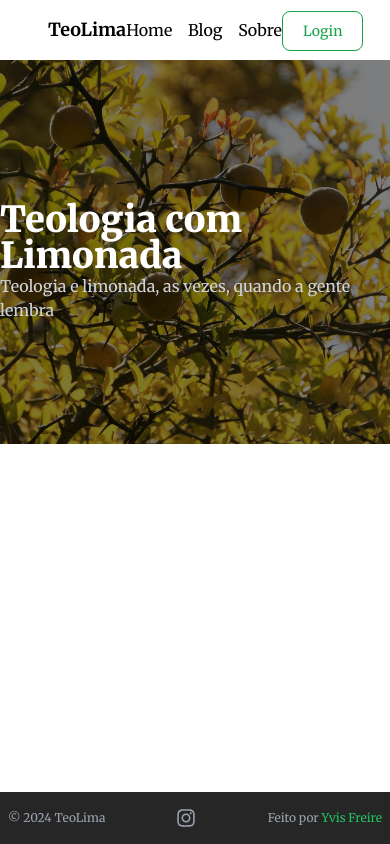
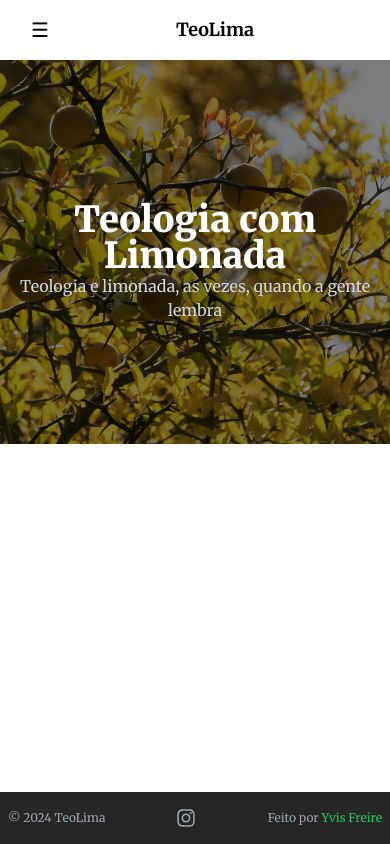
Before and after one commit to yvisfreire/theology-blog, a Next.js app in the folder client/: page / in a window 390 px wide. Built offline with nearby package versions, Linux system fonts and the light colour scheme.

Commit message:
feat: some responsivenes, especially on postcard and navbar

```diff
--- a/client/src/app/about/page.js
+++ b/client/src/app/about/page.js
@@ -1,4 +1,3 @@
-import Image from "next/image";
 
 export default function About() {
     return (
@@ -7,7 +6,7 @@ export default function About() {
                 <div className="absolute inset-0 bg-black opacity-50" />
                 <h1 className="relative text-4xl font-black leading-none py-5">Sobre nós</h1>
             </div>
-            <div className="p-4 mx-64 my-4">
+            <div className="lg:mx-72 md:mx-32 sm:mx-24 mx-12 my-6">
                 <p>Lorem ipsum dolor sit amet, consectetur adipiscing elit. Integer ut sollicitudin neque. Lorem ipsum dolor sit amet, consectetur adipiscing elit. Morbi vitae nunc posuere, placerat nibh ac, porta turpis. Phasellus sit amet finibus ex. Sed at pretium erat, a sollicitudin erat. Sed tempor eget nisl ut molestie. Nulla sit amet dolor eros. Donec in nisi tellus. Aliquam maximus urna ut nisi mattis laoreet. Ut a tempus quam. Proin vestibulum elit eget faucibus dictum. Maecenas commodo elit ut ex varius, ac lacinia leo ullamcorper. Suspendisse sed tempus ligula. Phasellus non elit facilisis metus vestibulum mollis vel quis mi. Donec dignissim semper leo a commodo. Sed et congue erat.</p>
                 <p className="mt-4">Integrantes:</p>
                 <ul className="list-disc list-inside">
--- a/client/src/app/page.js
+++ b/client/src/app/page.js
@@ -4,8 +4,8 @@ export default function Home() {
     <div className="bg-gray-50">
       <div className="relative flex flex-col items-center justify-center text-white h-96 w-full bg-cover bg-center bg-no-repeat bg-[url('/limoeiro.jpg')]">
         <div className="absolute inset-0 bg-black opacity-50" />
-        <h1 className="relative text-4xl font-black leading-none pt-5">Teologia com Limonada</h1>
-        <p className="relative text-gray-300">Teologia e limonada, as vezes, quando a gente lembra</p>
+        <h1 className="relative text-center text-4xl font-black leading-none pt-5">Teologia com Limonada</h1>
+        <p className="relative text-center text-gray-300">Teologia e limonada, as vezes, quando a gente lembra</p>
       </div>
     </div>
   );
--- a/client/src/components/Dropdown.js
+++ b/client/src/components/Dropdown.js
@@ -33,7 +33,7 @@ export default function Dropdown() {
 
     return (
         <div>
-            <button onClick={toggle} className="flex mx-5 text-sm bg-gray-800 rounded-full md:me-0 focus:ring-4 focus:ring-green-500" type="button">
+            <button onClick={toggle} className="flex text-sm bg-gray-800 rounded-full md:me-0 focus:ring-4 focus:ring-green-500" type="button">
                 <span className="sr-only">Open user menu</span>
                 <img className="w-10 h-10 rounded-full" src={imgSrc} alt="Profile picture" onError={handleImageError} />
             </button>
--- a/client/src/components/Navbar.js
+++ b/client/src/components/Navbar.js
@@ -1,20 +1,33 @@
 'use client';
 
 import Link from 'next/link';
-import { useContext } from 'react';
+import { useContext, useState } from 'react';
 import AuthContext from '@/contexts/AuthContext';
 import Dropdown from './Dropdown';
 
 export default function Navbar() {
 	const { isAuthenticated } = useContext(AuthContext);
+	const [menuOpen, setMenuOpen] = useState(false);
+
+	const toggleMenu = () => {
+		setMenuOpen(!menuOpen);
+	};
 
 	return (
-		<nav className="flex justify-between items-center w-full px-12 py-4">
-			<div>
-				<Link href="/" className="text-lg font-bold hover:text-green-600 transition-all">TeoLima</Link>
+		<nav className="flex flex-col md:flex-row justify-between items-center w-full px-5 md:px-12 py-4">
+			<div className="flex justify-between w-full md:w-auto items-center">
+				<button className="md:hidden text-xl w-10" onClick={toggleMenu}>
+					{menuOpen ? '✕' : '☰'}
+				</button>
+				<Link href="/" className="text-lg font-bold hover:text-green-600 transition-all mx-auto md:mx-0">TeoLima</Link>
+				{isAuthenticated && (
+					<div className="md:hidden">
+						<Dropdown />
+					</div>
+				)}
 			</div>
-			<div className="flex grow justify-center">
-				<ul className="flex items-center gap-[4vw]">
+			<div className={`flex flex-col md:flex-row grow justify-center mt-4 md:mt-0 ${menuOpen ? 'block' : 'hidden'} md:block`}>
+				<ul className="flex flex-col md:flex-row justify-center items-center gap-6 md:gap-[4vw]">
 					<li className="hover:text-green-600 transition-all">
 						<Link href="/">Home</Link>
 					</li>
@@ -26,9 +39,11 @@ export default function Navbar() {
 					</li>
 				</ul>
 			</div>
-			<div>
+			<div className={`${menuOpen ? 'block mt-4 md:mt-0' : 'hidden'} md:block`}>
 				{isAuthenticated ? (
-					<Dropdown />
+					<div className="hidden md:block">
+						<Dropdown />
+					</div>
 				) : (
 					<Link href="/login" className="text-green-600 hover:bg-green-600 hover:text-white border border-green-600 px-5 py-2.5 text-sm rounded-lg transition-all">Login</Link>
 				)}
--- a/client/src/components/PostCard.js
+++ b/client/src/components/PostCard.js
@@ -1,5 +1,4 @@
 import Link from "next/link";
-import { parseCookies } from "nookies";
 import { useState } from "react";
 
 export default function PostCard({ post }) {
@@ -11,9 +10,9 @@ export default function PostCard({ post }) {
     };
 
     return (
-        <div className="flex items-start h-48 rounded-xl overflow-hidden shadow-lg hover:scale-105 transition-all">
-            <Link href={`/blog/${post.slug}`} className="flex-shrink-0">
-                <div className="relative lg:w-64 w-32 h-48">
+        <div className="flex flex-col md:flex-row items-start h-auto md:h-48 rounded-xl overflow-hidden shadow-lg hover:scale-105 transition-all">
+            <Link href={`/blog/${post.slug}`} className="w-full md:w-64 h-48 flex-shrink-0">
+                <div className="relative w-full h-full">
                     <img
                         className="absolute inset-0 w-full h-full rounded-xl object-cover object-[50%_25%]"
                         src={post.imgUrl || "/limoeiro-alt.jpg"}
@@ -26,14 +25,14 @@ export default function PostCard({ post }) {
                     <Link href={`/blog/${post.slug}`} className="font-bold text-lg mb-1">{post.title}</Link>
                     <p className="text-gray-600 text-sm mb-2">{post.subtitle}</p>
                 </div>
-                <div className="flex justify-between text-xs">
+                <div className="flex items-center justify-between gap-4 md:flex-row text-xs">
                     <div className="flex items-center gap-2">
                         <img src={imgSrc} onError={handleImageError} alt="Foto de perfil" className="h-8 w-8 rounded-full"></img>
                         <p className="text-gray-700">
                             {post.author.name}
                         </p>
                     </div>
-                    <div className="flex items-center gap-2">
+                    <div className="flex items-center gap-2 mt-2 md:mt-0">
                         <p className="text-gray-700">{post.readingTime} min</p>
                         <p className="text-gray-700">·</p>
                         <p className="text-gray-700">{date.toLocaleDateString()}</p>
```
